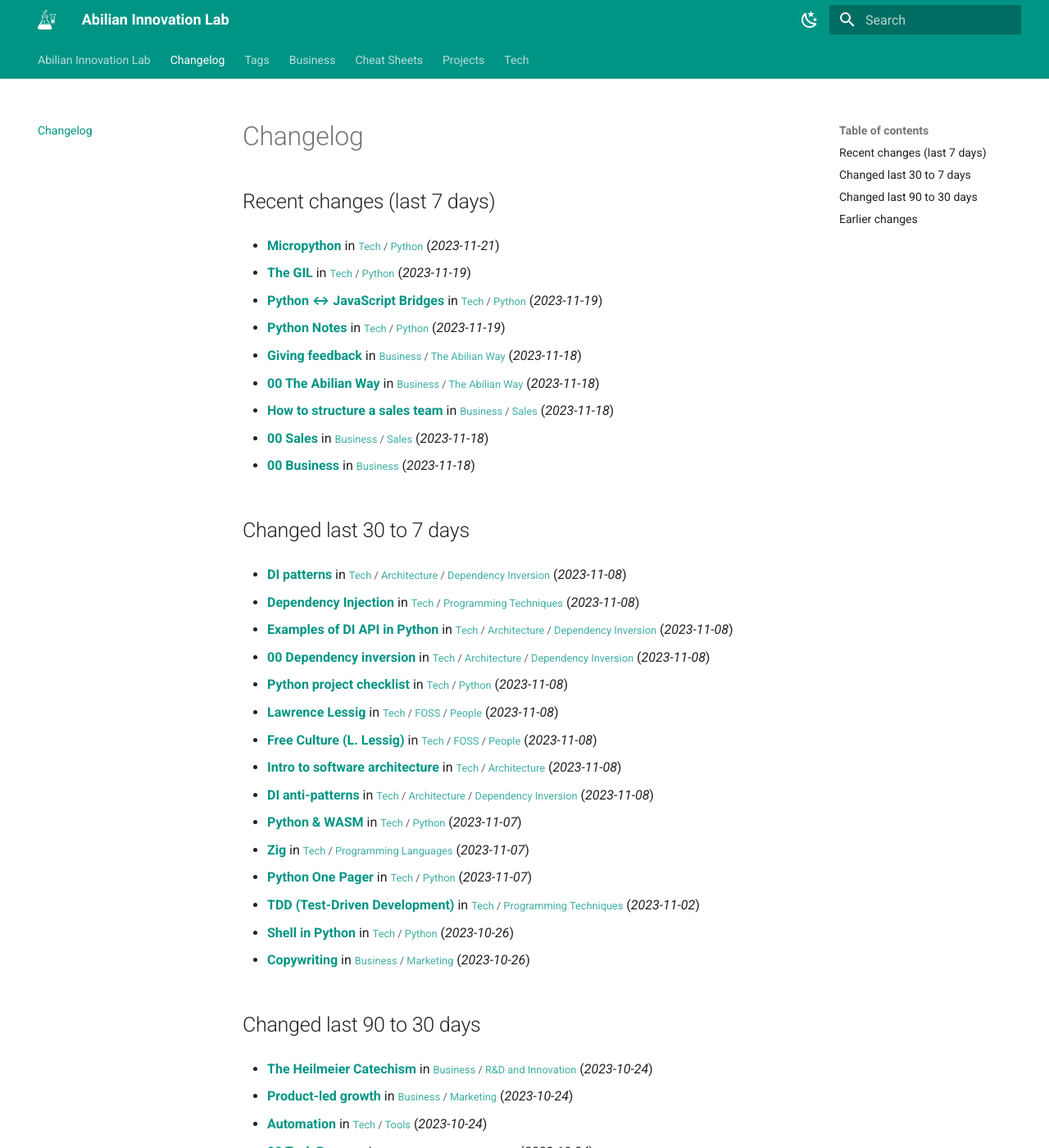
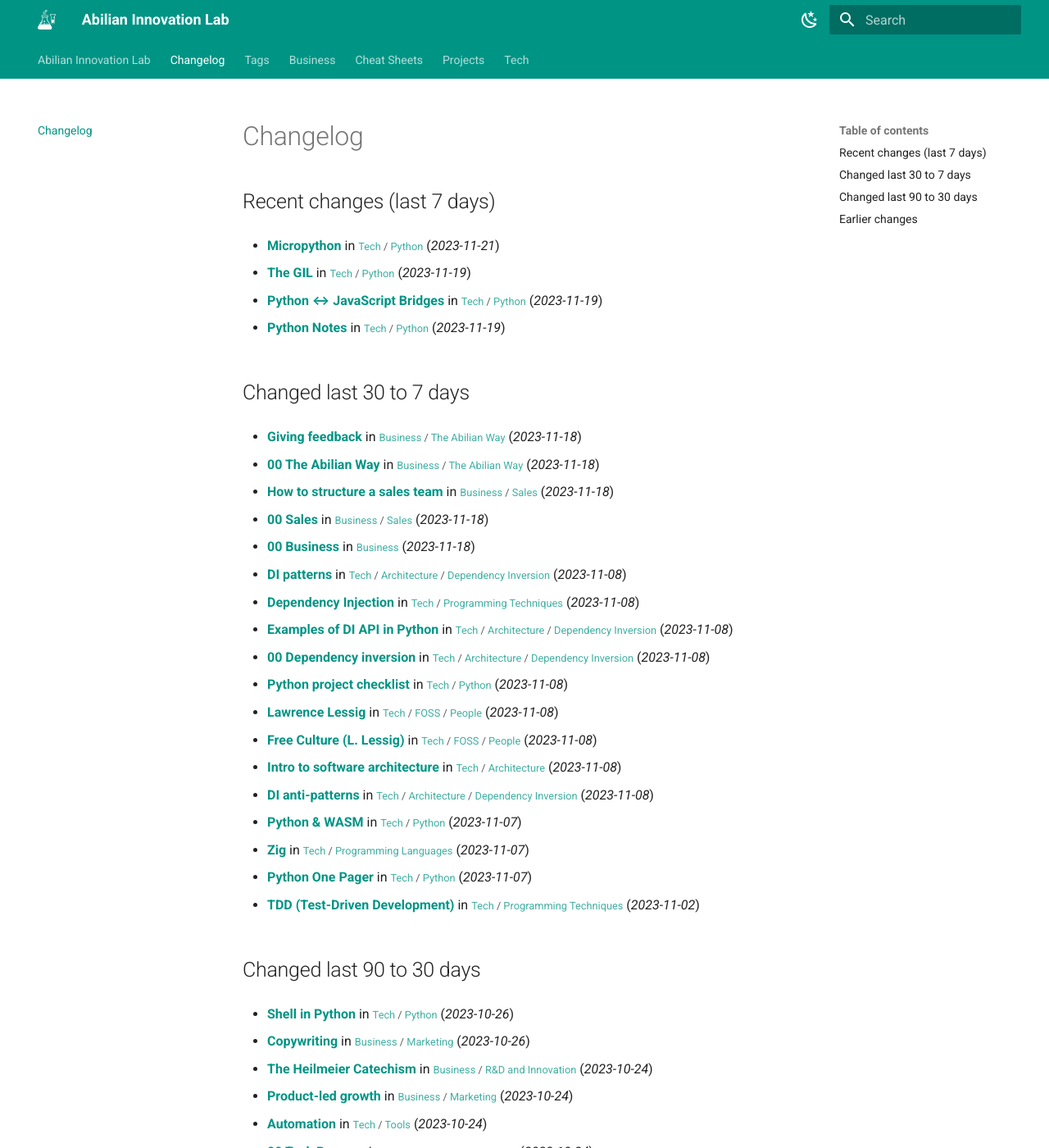
Before and after one commit to abilian/lab.abilian.com, an MkDocs documentation site: the page built from docs/changelog.md, in a window 1280 px wide and 1400 px high. Shown: the whole window at 82% size. Built offline with MkDocs 1.6.1 and Material for MkDocs 9.7.7, drawn with Linux system fonts in a browser that asks for light colours; comment, search, counter and statistics services are not loaded.

Commit message:
Update content

```diff
--- a/docs/changelog.md
+++ b/docs/changelog.md
@@ -50,13 +50,13 @@
 
 - **[TDD (Test-Driven Development)](/Tech/Programming Techniques/TDD (Test-Driven Development)/)** in <small>[Tech](/Tech/00 Technology/) / [Programming Techniques](/Tech/Programming Techniques/Assertions/)</small> (*2023-11-02*)
 
+
+
+## Changed last 90 to 30 days
+
 - **[Shell in Python](/Tech/Python/Shell in Python/)** in <small>[Tech](/Tech/00 Technology/) / [Python](/Tech/Python/(Pretty) tables in Python/)</small> (*2023-10-26*)
 
 - **[Copywriting](/Business/Marketing/Copywriting/)** in <small>[Business](/Business/00 Business/) / [Marketing](/Business/Marketing/Copywriting/)</small> (*2023-10-26*)
-
-
-
-## Changed last 90 to 30 days
 
 - **[The Heilmeier Catechism](/Business/R&D and Innovation/The Heilmeier Catechism/)** in <small>[Business](/Business/00 Business/) / [R&D and Innovation](/Business/R&D and Innovation/Technology Readiness Level/)</small> (*2023-10-24*)
 
```
Also changed, not shown: other parts of docs/changelog.md (+4 -4 lines).
